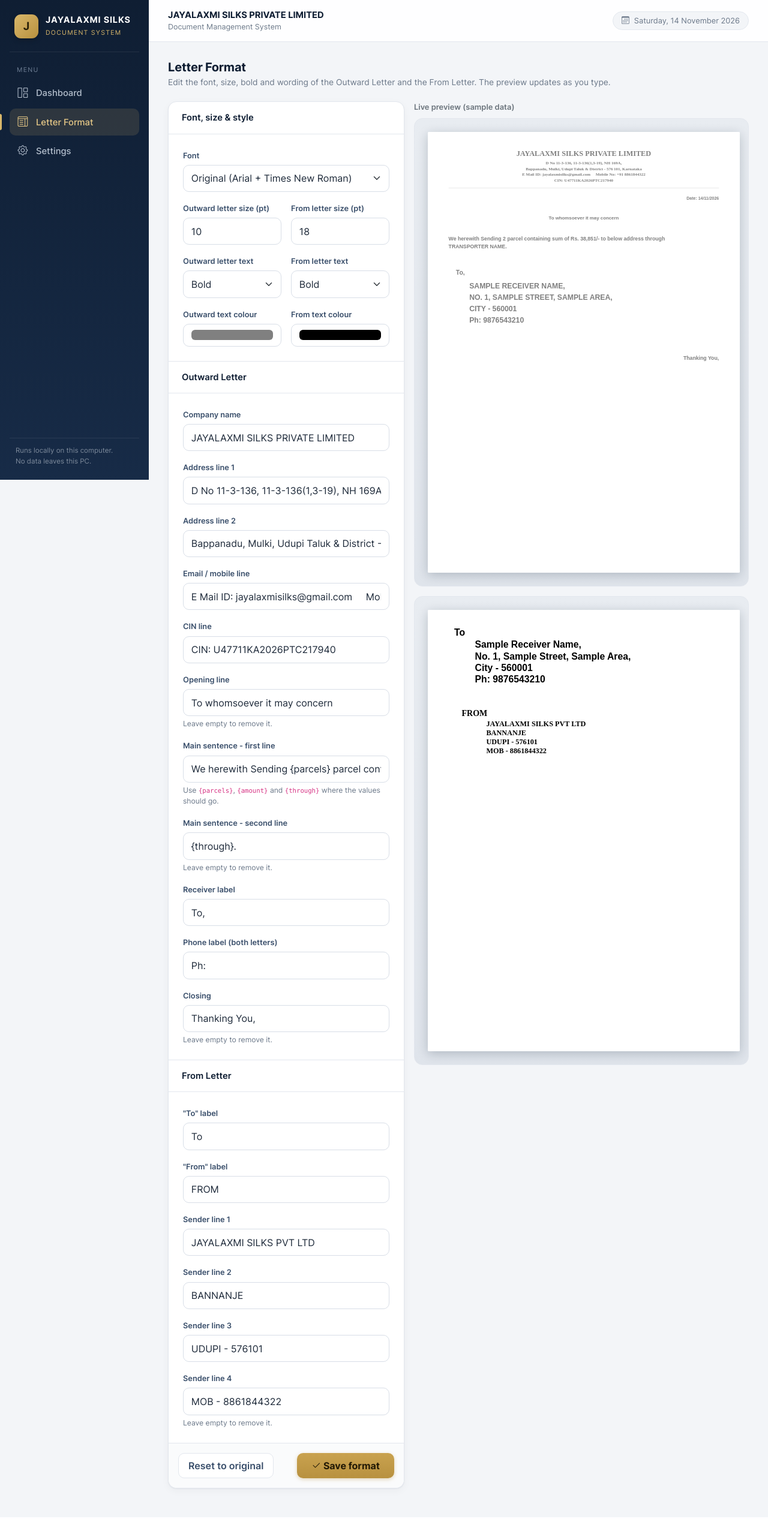
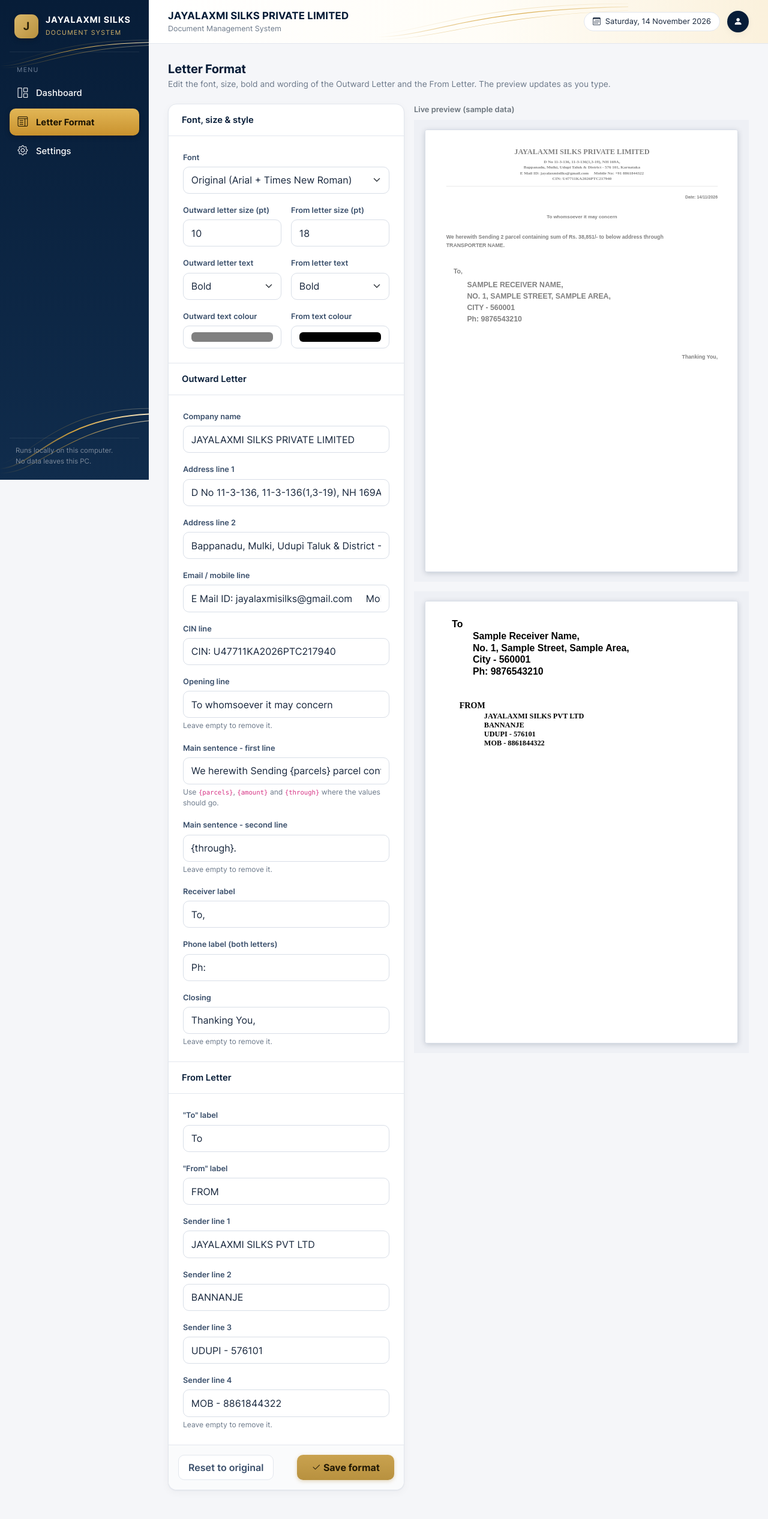
Before and after one commit to Melroy09-10/jayalaxmi__111, a Flask app: page /format in a window 1280 px wide. Shown: the whole page at 60% size. Before the commit the page ends 2492 px from the top, so only its background shows below. Run offline with Flask 3, Linux system fonts and the light colour scheme; data comes from the database, SQL or seed files in the repository; data that the repository does not hold is empty; some libraries are stand-ins or nearby versions.

Commit message:
Update application

```diff
--- a/JAYALAXMI_DOCUMENT_SYSTEM/app.py
+++ b/JAYALAXMI_DOCUMENT_SYSTEM/app.py
@@ -317,6 +317,9 @@ def complete_uploads():
     return details_form(ids)
 
 
+SKIPPABLE = {"consignee_name", "consignee_address", "through", "invoice_value", "phones"}
+
+
 def details_form(ids):
     """Show everything read from the E-Way Bill(s) in one editable form before the letters are made."""
     ups = load_uploads(ids)
@@ -332,17 +335,24 @@ def details_form(ids):
         "invoice_value": "%.2f" % auto["invoice_value"] if auto["invoice_value"] != "" else "",
         "through": auto["through"], "phones": phones,
     }
-    errors = {}
+    errors, skips = {}, set()
     if request.method == "POST":
         f = request.form
         clean = lambda k: " ".join(f.get(k, "").split())
+        # every field must be filled, unless the user ticks "Not needed" for it
+        skips = {k for k in SKIPPABLE if f.get("skip_" + k)}
         values.update(consignee_name=clean("consignee_name"), letter_date=clean("letter_date"),
                       parcels=clean("parcels"), invoice_value=clean("invoice_value"), through=clean("through"),
                       consignee_address="\n".join(l.strip() for l in f.get("consignee_address", "").splitlines() if l.strip()))
         values["phones"] = [p.strip() for p in f.getlist("phone") if p.strip()]
+        for k in skips:
+            values[k] = [] if k == "phones" else ""
         out = {}
-        for k, msg in (("consignee_name", "Please enter the party name."), ("consignee_address", "Please enter the party address.")):
-            if values[k]:
+        fill = "Please fill this in, or tick 'Not needed'."
+        for k, msg in (("consignee_name", fill), ("consignee_address", fill), ("through", fill)):
+            if k in skips:
+                out[k] = ""
+            elif values[k]:
                 out[k] = values[k]
             else:
                 errors[k] = msg
@@ -355,13 +365,17 @@ def details_form(ids):
             out["parcels"] = int(values["parcels"])
         else:
             errors["parcels"] = "Enter a whole number, e.g. 5"
-        try:
-            out["invoice_value"] = round(float(values["invoice_value"].replace(",", "")), 2)
-            if out["invoice_value"] <= 0:
-                raise ValueError
-        except ValueError:
-            errors["invoice_value"] = "Enter the amount as a number, e.g. 157710.00"
-        out["through"] = values["through"]
+        if "invoice_value" in skips:
+            out["invoice_value"] = ""
+        elif not values["invoice_value"]:
+            errors["invoice_value"] = fill
+        else:
+            try:
+                out["invoice_value"] = round(float(values["invoice_value"].replace(",", "")), 2)
+                if out["invoice_value"] <= 0:
+                    raise ValueError
+            except ValueError:
+                errors["invoice_value"] = "Enter the amount as a number, e.g. 157710.00"
         cleaned = []
         for p in values["phones"]:
             digits = re.sub(r"[\s\-()]", "", p)
@@ -370,11 +384,13 @@ def details_form(ids):
                 break
             if digits not in cleaned:
                 cleaned.append(digits)
+        if "phones" not in skips and not values["phones"]:
+            errors["phones"] = "Add a phone number, or tick 'Not needed'."
         out["consignee_mobile"] = ", ".join(cleaned)
         if not errors:
             auto.update(out)
             return finish_upload(ups, auto)
-    return render_template("complete.html", ups=ups, bills=bills, errors=errors, values=values, active="dashboard")
+    return render_template("complete.html", ups=ups, bills=bills, errors=errors, values=values, skips=skips, active="dashboard")
 
 
 def parse_bill_date(text):
--- a/JAYALAXMI_DOCUMENT_SYSTEM/extractor.py
+++ b/JAYALAXMI_DOCUMENT_SYSTEM/extractor.py
@@ -153,8 +153,8 @@ def city_of(text):
 
 def _gstin_and_name(value):
     m = re.search(GSTIN_RE, value or "")
-    if not m:
-        return "", _clean(value)
+    if not m:   # unregistered party: "URP, NAME" -> "NAME"
+        return "", _clean(re.sub(r"^\s*URP\s*[,&:-]\s*", "", value or "", flags=re.I))
     name = _clean(_strip_note((value[m.end():]).lstrip(" ,&-:")))
     return m.group(0), ("" if name.startswith("(") else name)
 
--- a/JAYALAXMI_DOCUMENT_SYSTEM/static/css/app.css
+++ b/JAYALAXMI_DOCUMENT_SYSTEM/static/css/app.css
@@ -2,7 +2,7 @@
 @font-face{font-family:Inter;font-weight:500;src:url(../vendor/fonts/inter-latin-500-normal.woff2) format("woff2")}
 @font-face{font-family:Inter;font-weight:600;src:url(../vendor/fonts/inter-latin-600-normal.woff2) format("woff2")}
 @font-face{font-family:Inter;font-weight:700;src:url(../vendor/fonts/inter-latin-700-normal.woff2) format("woff2")}
-:root{--navy:#0F1E33;--navy2:#172B47;--slate:#3A4F6B;--gold:#B8913F;--gold-soft:#F6EEDB;--bg:#F3F5F8;--card:#fff;--text:#1E2A3A;--muted:#6B7889;--border:#E3E7EE;
+:root{--navy:#071D38;--navy2:#102C4C;--slate:#3A4F6B;--gold:#D5A33D;--gold-soft:#F5E7C7;--bg:#F5F6F9;--card:#fff;--text:#17263C;--muted:#6B7889;--border:#E3E7EE;
  --shadow:0 1px 2px rgba(15,30,51,.05),0 4px 14px rgba(15,30,51,.04);--radius:14px;
  --bs-body-font-family:Inter,"Segoe UI",sans-serif;--bs-body-color:var(--text);--bs-body-bg:var(--bg);--bs-body-font-size:.92rem;--bs-border-color:var(--border)}
 *{-webkit-font-smoothing:antialiased}
@@ -10,25 +10,25 @@ body{font-family:Inter,"Segoe UI",sans-serif;background:var(--bg);color:var(--te
 h5,h4{font-weight:650;letter-spacing:-.01em;color:var(--navy)}
 
 /* sidebar */
-.sidebar{position:fixed;top:0;bottom:0;left:0;width:248px;background:linear-gradient(180deg,var(--navy) 0%,var(--navy2) 100%);color:#cfd6df;padding:22px 16px;display:flex;flex-direction:column}
+.sidebar{position:fixed;top:0;bottom:0;left:0;width:248px;background:url(../img/swoosh.svg) no-repeat 0 100%/100% 130px,url(../img/swoosh.svg) no-repeat 0 62px/100% 56px,linear-gradient(180deg,var(--navy) 0%,var(--navy2) 100%);color:#fff;padding:22px 16px;display:flex;flex-direction:column}
 .brand{display:flex;align-items:center;gap:12px;padding:2px 8px 22px;border-bottom:1px solid rgba(255,255,255,.08);margin-bottom:18px}
 .brand .mono{width:40px;height:40px;border-radius:11px;background:linear-gradient(135deg,#D9B76A,#B8913F);color:#2a2008;font-weight:700;font-size:1.15rem;display:flex;align-items:center;justify-content:center;box-shadow:0 2px 8px rgba(0,0,0,.25)}
 .brand b{display:block;color:#fff;font-size:.9rem;letter-spacing:.06em;line-height:1.2}
 .brand span{font-size:.66rem;color:#D9B76A;letter-spacing:.12em;text-transform:uppercase}
 .nav-label{font-size:.66rem;letter-spacing:.12em;text-transform:uppercase;color:#6f7f95;padding:0 12px;margin:4px 0 8px}
-.sidebar a{display:flex;align-items:center;gap:12px;padding:10px 12px;border-radius:10px;color:#b4bfcd;text-decoration:none;font-weight:500;margin-bottom:3px;transition:background .15s,color .15s;position:relative}
+.sidebar a{display:flex;align-items:center;gap:12px;padding:10px 12px;border-radius:10px;color:#fff;text-decoration:none;font-weight:500;margin-bottom:3px;transition:background .15s,color .15s;position:relative}
 .sidebar a i{font-size:1.05rem;width:20px;text-align:center}
-.sidebar a:hover{background:rgba(255,255,255,.07);color:#fff}
-.sidebar a.active{background:rgba(217,183,106,.14);color:#E6C887}
-.sidebar a.active::before{content:"";position:absolute;left:-16px;top:9px;bottom:9px;width:3px;border-radius:0 3px 3px 0;background:#D9B76A}
+.sidebar a:hover{background:rgba(255,255,255,.09);color:#fff}.sidebar a.active:hover{background:linear-gradient(180deg,#E2B656,#C9922E);color:#1d1503}
+.sidebar a.active{background:linear-gradient(180deg,#E2B656,#C9922E);color:#1d1503;font-weight:650;box-shadow:0 2px 8px rgba(0,0,0,.3)}
+.sidebar a.active::before{display:none}
 .sidebar .foot{margin-top:auto;font-size:.72rem;color:#7d8a9b;padding:12px 10px 0;border-top:1px solid rgba(255,255,255,.08);line-height:1.5}
 .sidebar .foot a{padding:0;margin:0}
 
 /* top bar + content */
 .main{margin-left:248px;min-height:100vh}
-.topbar{background:rgba(255,255,255,.9);backdrop-filter:blur(6px);border-bottom:1px solid var(--border);padding:14px 32px;display:flex;align-items:center;justify-content:space-between;position:sticky;top:0;z-index:20}
-.topbar .t1{font-weight:650;color:var(--navy)}.topbar .t2{font-size:.78rem;color:var(--muted)}
-.topbar .date{font-size:.8rem;color:var(--muted);background:var(--bg);border:1px solid var(--border);border-radius:999px;padding:5px 14px}
+.topbar{background:url(../img/swoosh.svg) no-repeat 62% 0/420px 100%,linear-gradient(90deg,#fff 0%,#FFFDF7 55%,#FBF1DC 100%);border-bottom:1px solid var(--border);padding:14px 32px;display:flex;align-items:center;justify-content:space-between;position:sticky;top:0;z-index:20}
+.topbar .t1{font-weight:750;color:var(--navy);font-size:1.05rem;letter-spacing:.01em}.topbar .user{width:36px;height:36px;border-radius:50%;background:var(--navy);color:#fff;display:inline-flex;align-items:center;justify-content:center;margin-left:12px;box-shadow:var(--shadow)}.topbar .right{display:flex;align-items:center}.topbar .t2{font-size:.78rem;color:var(--muted)}
+.topbar .date{font-size:.8rem;color:var(--text);background:#fff;border:1px solid var(--border);border-radius:999px;padding:5px 14px}
 .content{padding:30px 32px 48px;max-width:1240px}
 .page-head{margin-bottom:22px}
 .page-head h5{font-size:1.25rem;margin:0}.page-head .sub{color:var(--muted);font-size:.86rem;margin-top:3px}
@@ -67,19 +67,21 @@ h5,h4{font-weight:650;letter-spacing:-.01em;color:var(--navy)}
 @media(max-width:900px){.steps{grid-template-columns:1fr}}
 
 /* enter-details form */
-.stepper{display:flex;align-items:center;gap:10px;font-size:.78rem;color:var(--muted);margin-bottom:18px}
+.stepper{display:inline-flex;align-items:center;gap:12px;font-size:.84rem;color:var(--text);margin-bottom:18px;background:#fff;border:1px solid var(--border);border-radius:999px;padding:8px 22px 8px 12px;box-shadow:var(--shadow)}
 .stepper .dot{display:flex;align-items:center;gap:8px}
-.stepper .dot i{width:24px;height:24px;border-radius:50%;background:var(--border);color:var(--muted);font-style:normal;font-weight:650;display:flex;align-items:center;justify-content:center;font-size:.72rem}
+.stepper .dot i{width:28px;height:28px;border-radius:50%;background:var(--border);color:var(--muted);font-style:normal;font-weight:650;display:flex;align-items:center;justify-content:center;font-size:.72rem}
 .stepper .on{color:var(--navy);font-weight:600}.stepper .on i{background:var(--gold);color:#241b06}
-.stepper .done i{background:#2e8b57;color:#fff}.stepper .bar{flex:none;width:34px;height:2px;background:var(--border)}
+.stepper .done i{background:#2e8b57;color:#fff}.stepper .bar{flex:none;width:46px;height:1px;background:#C9D1DC}
 
 /* document header */
 .doc-title{display:flex;flex-wrap:wrap;gap:12px;align-items:center;justify-content:space-between}
 .chips{display:flex;flex-wrap:wrap;gap:8px;margin-top:8px}
-.chip{display:inline-flex;align-items:center;gap:6px;background:#fff;border:1px solid var(--border);border-radius:999px;padding:4px 12px;font-size:.78rem;color:var(--slate)}
+.chip{display:inline-flex;align-items:center;gap:7px;background:#fff;border:1px solid var(--border);border-radius:999px;padding:6px 16px;font-size:.8rem;color:var(--text);box-shadow:var(--shadow)}
 .chip i{color:var(--gold)}
 .toolbar{display:flex;flex-wrap:wrap;gap:8px;align-items:center}
 .toolbar .sep{width:1px;height:26px;background:var(--border);margin:0 4px}
+.toolbar .btn-ghost,.toolbar .btn-gold{font-size:.84rem}.toolbar .btn-ghost{box-shadow:var(--shadow);font-weight:600;color:var(--navy)}
+.toolbar .copies{display:inline-flex;align-items:center;gap:6px;font-size:.78rem;color:var(--text)}.toolbar .copies .form-select{width:auto;padding:.35rem 1.9rem .35rem .6rem;box-shadow:var(--shadow)}
 
 /* tables */
 table.t{width:100%}table.t th{font-size:.74rem;text-transform:uppercase;letter-spacing:.05em;color:var(--muted);font-weight:600;padding:10px 16px;border-bottom:1px solid var(--border)}
@@ -87,11 +89,13 @@ table.t td{padding:12px 16px;border-bottom:1px solid var(--border);vertical-alig
 table.t tr:last-child td{border-bottom:0}table.t tbody tr:hover{background:#fafbfc}
 
 /* paper previews */
-.paper-wrap{background:linear-gradient(180deg,#E8ECF1,#DFE4EB);border-radius:var(--radius);padding:22px;overflow:hidden;border:1px solid var(--border)}
-.paper-box{box-shadow:0 4px 18px rgba(15,30,51,.22);background:#fff;margin:0 auto;overflow:hidden;border-radius:2px}
+.paper-card{background:#fff;border:1px solid var(--border);border-radius:12px;box-shadow:var(--shadow);overflow:hidden}
+.paper-label{display:flex;align-items:center;gap:9px;font-size:.78rem;font-weight:700;letter-spacing:.06em;text-transform:uppercase;color:#fff;background:linear-gradient(180deg,var(--navy2),var(--navy));padding:11px 16px}
+.paper-label i{color:var(--gold);font-size:1rem}
+.paper-label .expand{margin-left:auto;color:#fff;opacity:.85;text-decoration:none}.paper-label .expand:hover{opacity:1}.paper-label .expand i{color:#fff}
+.paper-wrap{background:#EEF0F5;padding:16px;overflow:hidden}
+.paper-box{box-shadow:0 2px 10px rgba(7,29,56,.18);background:#fff;margin:0 auto;overflow:hidden;border:1px solid #D9DEE7;border-radius:4px}
 .paper-box .sheet{transform-origin:top left}
-.paper-label{display:flex;align-items:center;gap:8px;font-size:.78rem;font-weight:650;letter-spacing:.06em;text-transform:uppercase;color:var(--slate);margin-bottom:10px}
-.paper-label i{color:var(--gold)}
 .alert{border-radius:12px;border:0;box-shadow:var(--shadow)}
 
 /* login */
--- a/JAYALAXMI_DOCUMENT_SYSTEM/templates/base.html
+++ b/JAYALAXMI_DOCUMENT_SYSTEM/templates/base.html
@@ -18,7 +18,7 @@
 <div class="main">
   <header class="topbar">
     <div><div class="t1">{{ co.company_name }}</div><div class="t2">Document Management System</div></div>
-    <span class="date"><i class="bi bi-calendar3 me-2"></i>{{ today }}</span>
+    <div class="right"><span class="date"><i class="bi bi-calendar3 me-2"></i>{{ today }}</span><span class="user"><i class="bi bi-person-fill"></i></span></div>
   </header>
   <main class="content">
     {% with msgs = get_flashed_messages(with_categories=true) %}{% for cat, m in msgs %}
```
Also changed, not shown: JAYALAXMI_DOCUMENT_SYSTEM/templates/complete.html (+13 -4 lines), JAYALAXMI_DOCUMENT_SYSTEM/templates/preview.html (+9 -8 lines), JAYALAXMI_DOCUMENT_SYSTEM/static/img/swoosh.svg (added).
